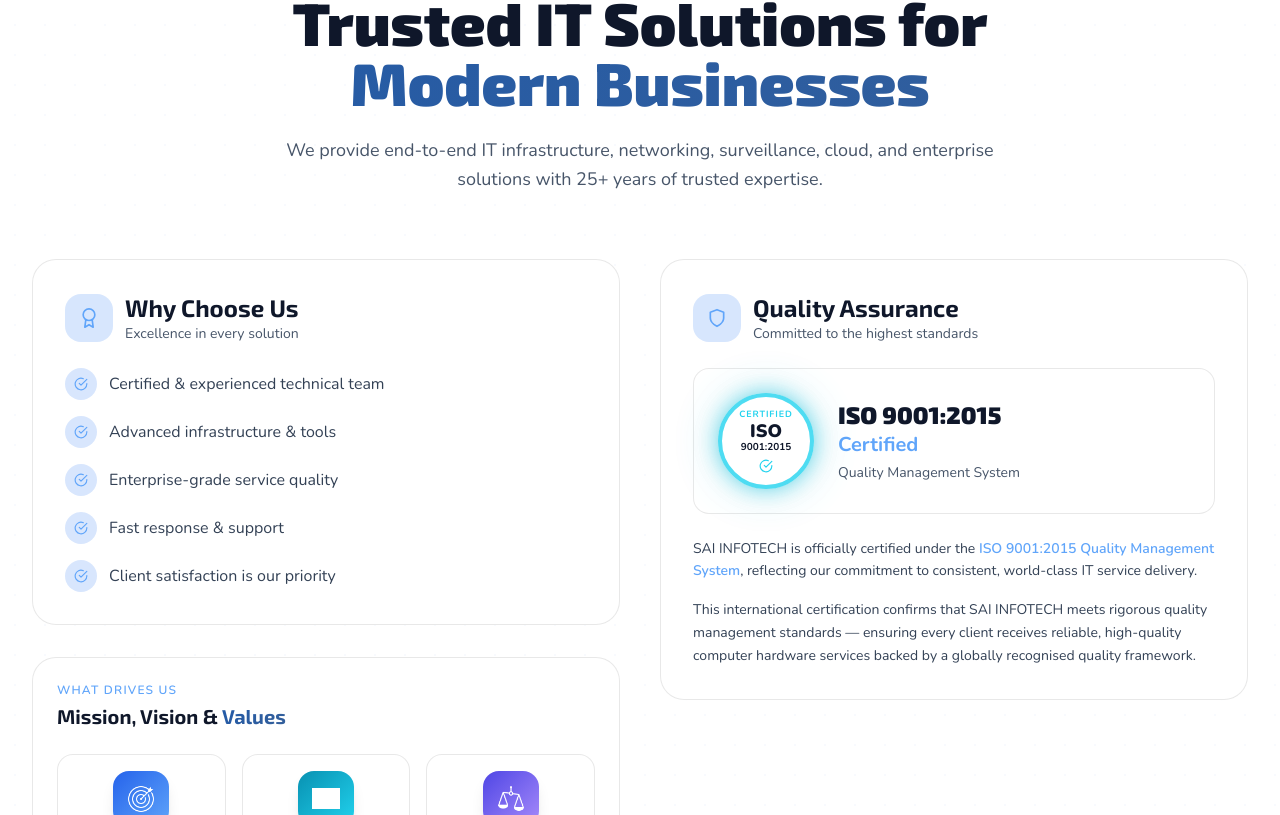
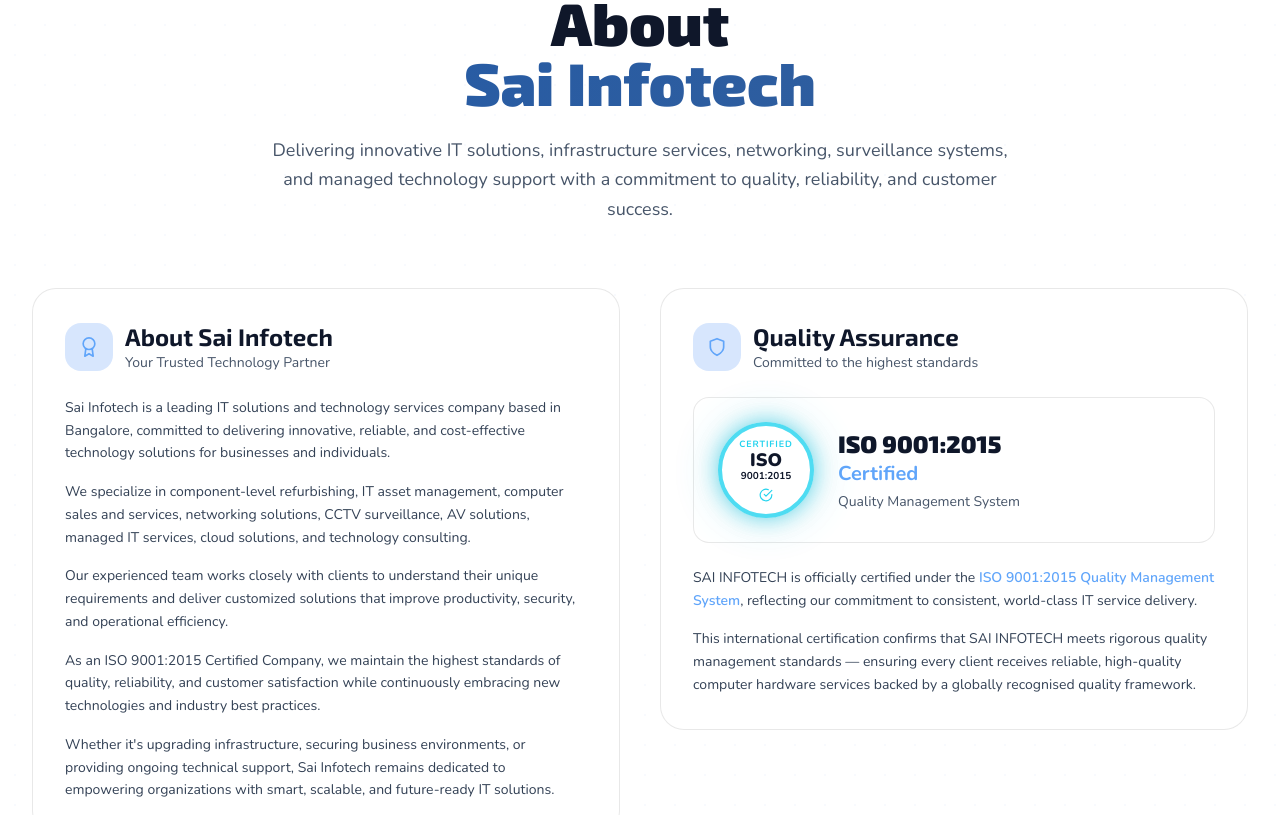
Before and after one commit to Yasir533/sai-infotech-webapp, a React (Vite) app in the folder sai-info/: page / in a window 1280 px wide. Shown: the part 1105-1920 px from the top of the page. Built offline with nearby package versions, Linux system fonts and the light colour scheme; grey boxes are pictures that could not be loaded; a web font is replaced by a local one.

Commit message:
changes in about us

```diff
--- a/sai-info/src/components/About.jsx
+++ b/sai-info/src/components/About.jsx
@@ -48,11 +48,14 @@ export default function About() {
         >
           <p className="text-blue-400 text-sm font-semibold tracking-widest uppercase mb-3">About Us</p>
           <h2 className="text-4xl md:text-6xl font-black text-white mb-6">
-            Trusted IT Solutions for
-            <span className="text-gradient block">Modern Businesses</span>
+  About
+  <span className="text-gradient block">Sai Infotech</span>
 </h2>
+
 <p className="max-w-3xl mx-auto text-slate-400 text-lg leading-relaxed">
-            We provide end-to-end IT infrastructure, networking, surveillance, cloud, and enterprise solutions with 25+ years of trusted expertise.
+  Delivering innovative IT solutions, infrastructure services, networking,
+  surveillance systems, and managed technology support with a commitment to
+  quality, reliability, and customer success.
 </p>
         </motion.div>
 
@@ -67,37 +70,52 @@ export default function About() {
           >
 
             {/* Why Choose Us */}
+            {/* About Sai Infotech */}
 <div className="glass rounded-3xl p-8 border border-white/10">
   <div className="flex items-center gap-3 mb-6">
     <div className="w-12 h-12 rounded-2xl bg-blue-500/20 flex items-center justify-center">
       <FiAward className="text-blue-400 text-xl" />
     </div>
     <div>
-                  <h3 className="text-white text-2xl font-bold">Why Choose Us</h3>
-                  <p className="text-slate-400 text-sm">Excellence in every solution</p>
+      <h3 className="text-white text-2xl font-bold">About Sai Infotech</h3>
+      <p className="text-slate-400 text-sm">
+        Your Trusted Technology Partner
+      </p>
     </div>
   </div>
-              <div className="space-y-4">
-                {[
-                  'Certified & experienced technical team',
-                  'Advanced infrastructure & tools',
-                  'Enterprise-grade service quality',
-                  'Fast response & support',
-                  'Client satisfaction is our priority',
-                ].map((point, i) => (
-                  <motion.div
-                    key={i}
-                    initial={{ opacity: 0, x: -20 }}
-                    animate={inView ? { opacity: 1, x: 0 } : {}}
-                    transition={{ duration: 0.4, delay: 0.2 + i * 0.1 }}
-                    className="flex items-center gap-3"
-                  >
-                    <div className="w-8 h-8 rounded-full bg-blue-500/20 flex items-center justify-center flex-shrink-0">
-                      <FiCheckCircle className="text-blue-400 text-sm" />
-                    </div>
-                    <span className="text-slate-300">{point}</span>
-                  </motion.div>
-                ))}
+
+  <div className="space-y-4 text-slate-300 text-sm leading-relaxed">
+    <p>
+      Sai Infotech is a leading IT solutions and technology services company
+      based in Bangalore, committed to delivering innovative, reliable, and
+      cost-effective technology solutions for businesses and individuals.
+    </p>
+
+    <p>
+      We specialize in component-level refurbishing, IT asset management,
+      computer sales and services, networking solutions, CCTV surveillance,
+      AV solutions, managed IT services, cloud solutions, and technology
+      consulting.
+    </p>
+
+    <p>
+      Our experienced team works closely with clients to understand their
+      unique requirements and deliver customized solutions that improve
+      productivity, security, and operational efficiency.
+    </p>
+
+    <p>
+      As an ISO 9001:2015 Certified Company, we maintain the highest
+      standards of quality, reliability, and customer satisfaction while
+      continuously embracing new technologies and industry best practices.
+    </p>
+
+    <p>
+      Whether it's upgrading infrastructure, securing business environments,
+      or providing ongoing technical support, Sai Infotech remains dedicated
+      to empowering organizations with smart, scalable, and future-ready IT
+      solutions.
+    </p>
   </div>
 </div>
 
```
Also changed, not shown: 1 other file (tests, documents, lock files or other folders). Lines whose indentation alone changed are shown as unchanged.
